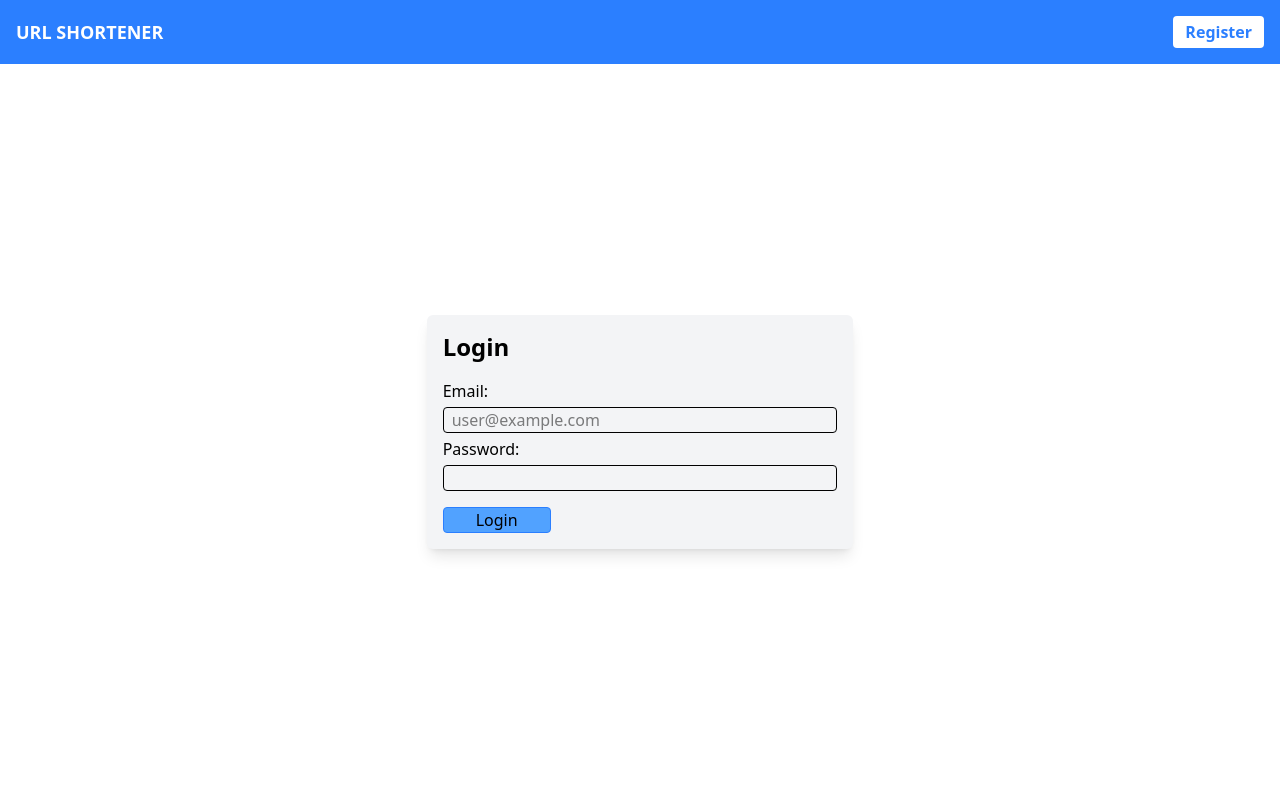
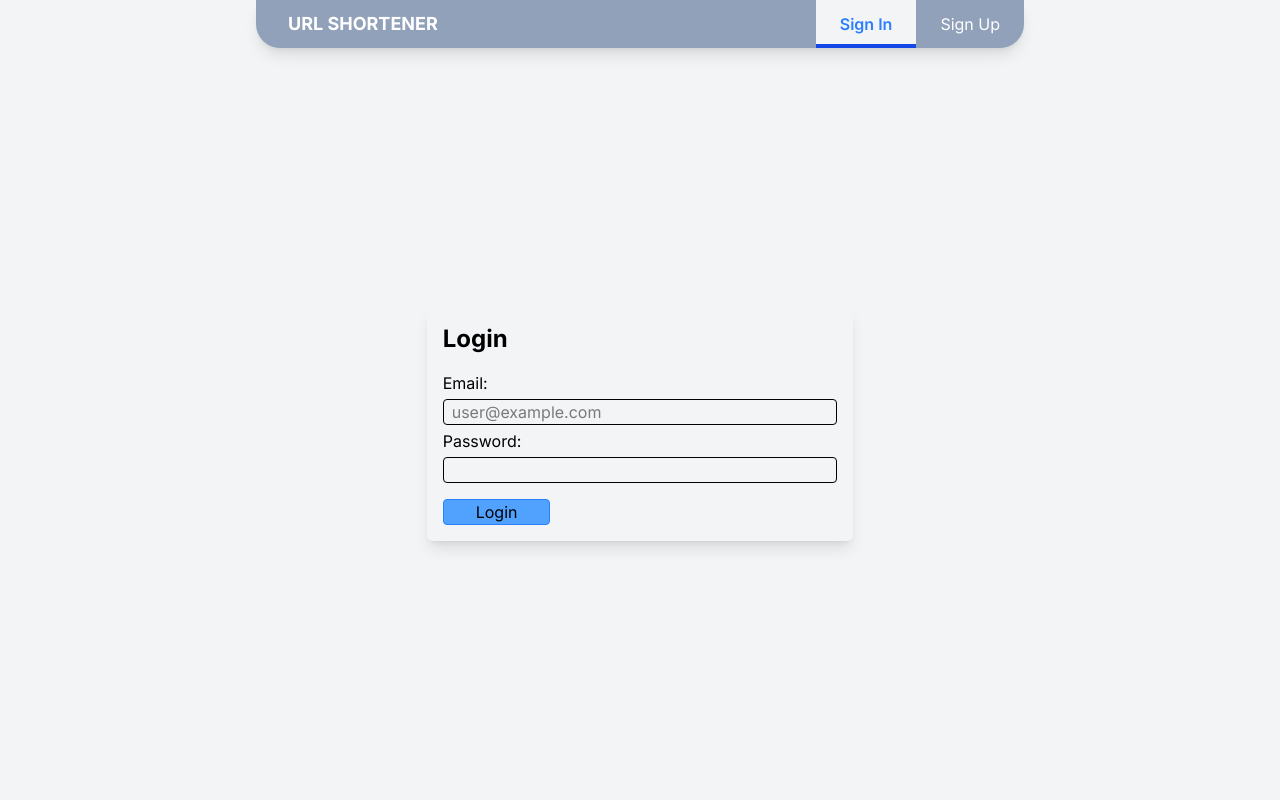
Before and after one commit to Software-Dev-CC3S2-Team-11/url-shortener-trunk-based, a FastAPI app: page /login in a window 1280 px wide. Run offline with FastAPI, Linux system fonts and the light colour scheme.

Commit message:
feat: update routes for better ux
style: updated styles for navigation bar

```diff
--- a/templates/dash.html
+++ b/templates/dash.html
@@ -14,10 +14,10 @@
 </head>
 
 <body class="flex flex-col h-screen bg-white font-[Inter]">
-    {% include "dashboard_navbar.html" %}
+    {% include "navbar.html" %}
 
     <div class="mx-auto min-w-4/5 py-4 space-y-4">
-        <h1 class="text-2xl tracking-tight font-semibold">Bienvenido, {{username}}</h1>
+        <h1 class="text-2xl tracking-tight font-semibold">Dashboard de {{username}}</h1>
         <hr class="border-gray-200" />
         <div class="space-y-8">
             {% if username_urls %}
--- a/templates/dashboard_navbar.html
+++ /dev/null
@@ -1,6 +0,0 @@
-  <nav class="flex justify-between items-center bg-blue-500 p-4 text-white">
-    <a href="/" >URL SHORTENER</a>
-    <form action="/auth/logout" method="post">
-        <button type="submit" style="cursor: pointer;">Logout</button>
-    </form>
-  </nav>
--- a/templates/login.html
+++ b/templates/login.html
@@ -4,9 +4,14 @@
     <meta charset="UTF-8">
     <meta name="viewport" content="width=device-width, initial-scale=1.0">
     <script src="https://cdn.jsdelivr.net/npm/@tailwindcss/browser@4"></script>
+    <link rel="preconnect" href="https://fonts.googleapis.com">
+    <link rel="preconnect" href="https://fonts.gstatic.com" crossorigin>
+    <link
+    href="https://fonts.googleapis.com/css2?family=Inter:ital,opsz,wght@0,14..32,100..900;1,14..32,100..900&display=swap"
+    rel="stylesheet">
     <title>URL Shortener</title>
 </head>
-<body class="flex flex-col h-screen bg-white">
+<body class="flex flex-col h-screen bg-gray-100 font-[Inter]">
     {% include "navbar.html" %}
 
     <form action="/auth/login" method="post"
--- a/templates/navbar.html
+++ b/templates/navbar.html
@@ -1,33 +1,31 @@
-<nav class="flex justify-between items-center bg-blue-500 p-4 text-white">
-  <a href="/" class="text-lg font-bold hover:underline">URL SHORTENER</a>
-  <div class="flex items-center space-x-4">
+<nav class="flex justify-between items-center mx-auto rounded-b-3xl bg-slate-400 text-white w-3/5 h-[6dvh] hover:h-[7dvh] duration-400 ease-in overflow-hidden shadow-lg">
+  <a href="/" class="text-lg font-bold px-8 ease-out hover:text-slate-700">URL SHORTENER</a>
+  <div class="flex items-center h-full">
     {% if username and username != 'unknown' %}
-    <span class="px-2">{{ username }}</span>
-    <a
-      href="/dashboard"
-      class="bg-white text-blue-500 font-semibold py-1 px-3 rounded hover:bg-gray-100 cursor-pointer transition"
-      >Dashboard</a
-    >
-    <form action="/auth/logout" method="post">
-      <button
-        type="submit"
-        class="bg-white text-blue-500 font-semibold py-1 px-3 rounded hover:bg-slate-300 cursor-pointer transition"
-      >
-        Logout
+    <a href="/dashboard" class="box-border cursor-pointer h-full place-content-center px-6
+    {% if request.path == '/dashboard' %} bg-gray-100 text-blue-500 font-semibold px-3 border-y-4 border-t-gray-100 border-b-blue-700 hover:bg-slate-700 hover:border-slate-700 hover:text-white duration-200 ease-out
+    {% else %} hover:bg-slate-700 hover:border-slate-700 hover:text-white duration-200 ease-out
+    {% endif %}">
+      Dashboard
+    </a>
+    <form action="/auth/logout" method="post" class="h-full">
+      <button type="submit" class="text-white hover:white font-semibold px-8 h-full hover:bg-red-500 h-full cursor-pointer transition">
+        Sign Out
       </button>
     </form>
-    {% else %} {% if page != 'login' %}
-    <a
-      href="/login"
-      class="bg-white text-blue-500 font-semibold py-1 px-3 rounded hover:bg-slate-300 cursor-pointer transition"
-      >Login</a
-    >
-    {% endif %} {% if page != 'register' %}
-    <a
-      href="/register"
-      class="bg-white text-blue-500 font-semibold py-1 px-3 rounded hover:bg-slate-300 cursor-pointer transition"
-      >Register</a
-    >
-    {% endif %} {% endif %}
+    {% else %}
+    <a href="/login" class="box-border cursor-pointer h-full place-content-center px-6
+    {% if request.path == '/login' %} bg-gray-100 text-blue-500 font-semibold px-3 border-y-4 border-t-gray-100 border-b-blue-700 hover:bg-slate-700 hover:border-slate-700 hover:text-white duration-200 ease-out
+    {% else %} hover:bg-slate-700 hover:border-slate-700 hover:text-white duration-200 ease-out
+    {% endif %}">
+      Sign In
+    </a>
+    <a href="/register" class="box-border cursor-pointer h-full place-content-center px-6
+    {% if request.path == '/register' %} bg-gray-100 text-blue-500 font-semibold px-3 border-y-4 border-t-gray-100 border-b-blue-700 hover:bg-slate-700 hover:border-slate-700 hover:text-white duration-200 ease-out
+    {% else %} hover:bg-slate-700 hover:border-slate-700 hover:text-white duration-200 ease-out
+    {% endif %}">
+      Sign Up
+    </a>
+     {% endif %}
   </div>
 </nav>
```
